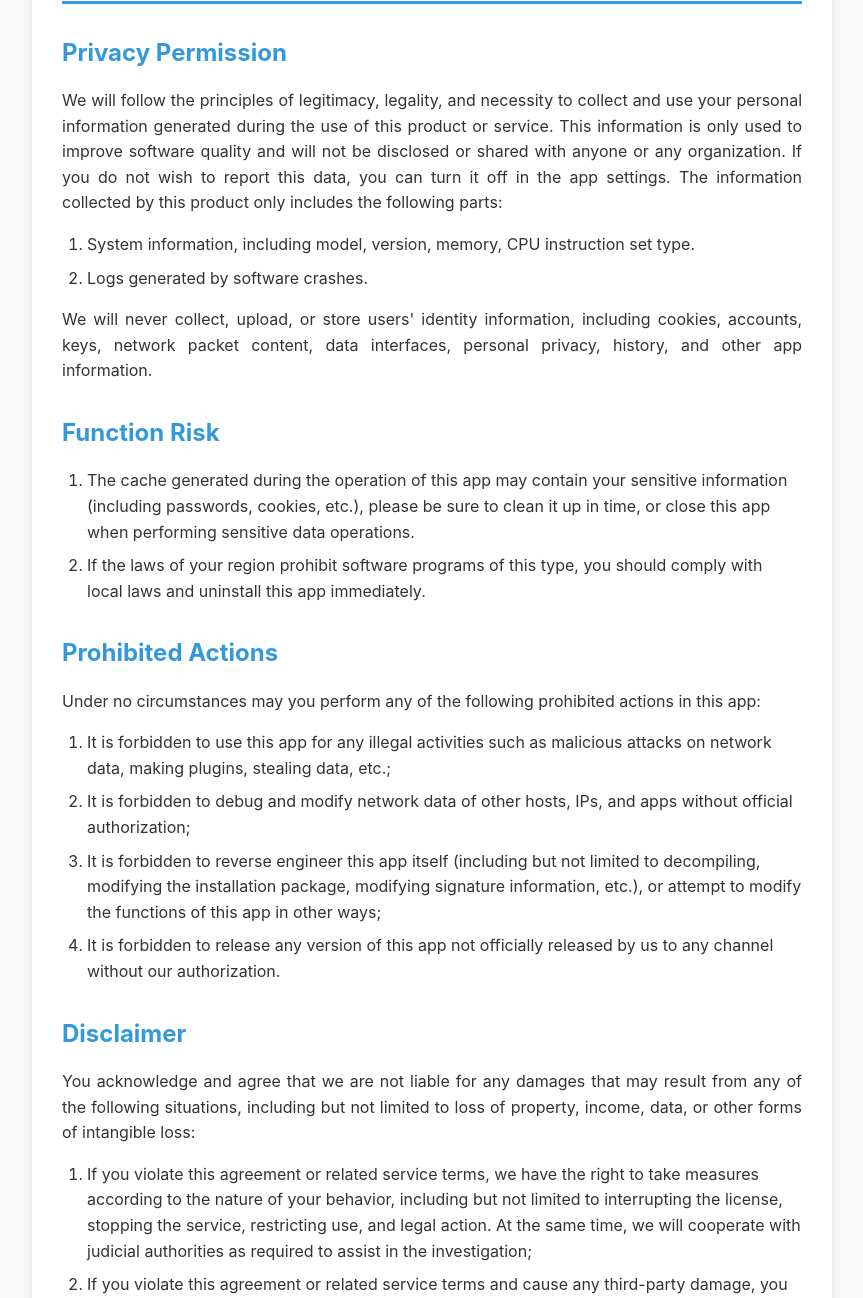
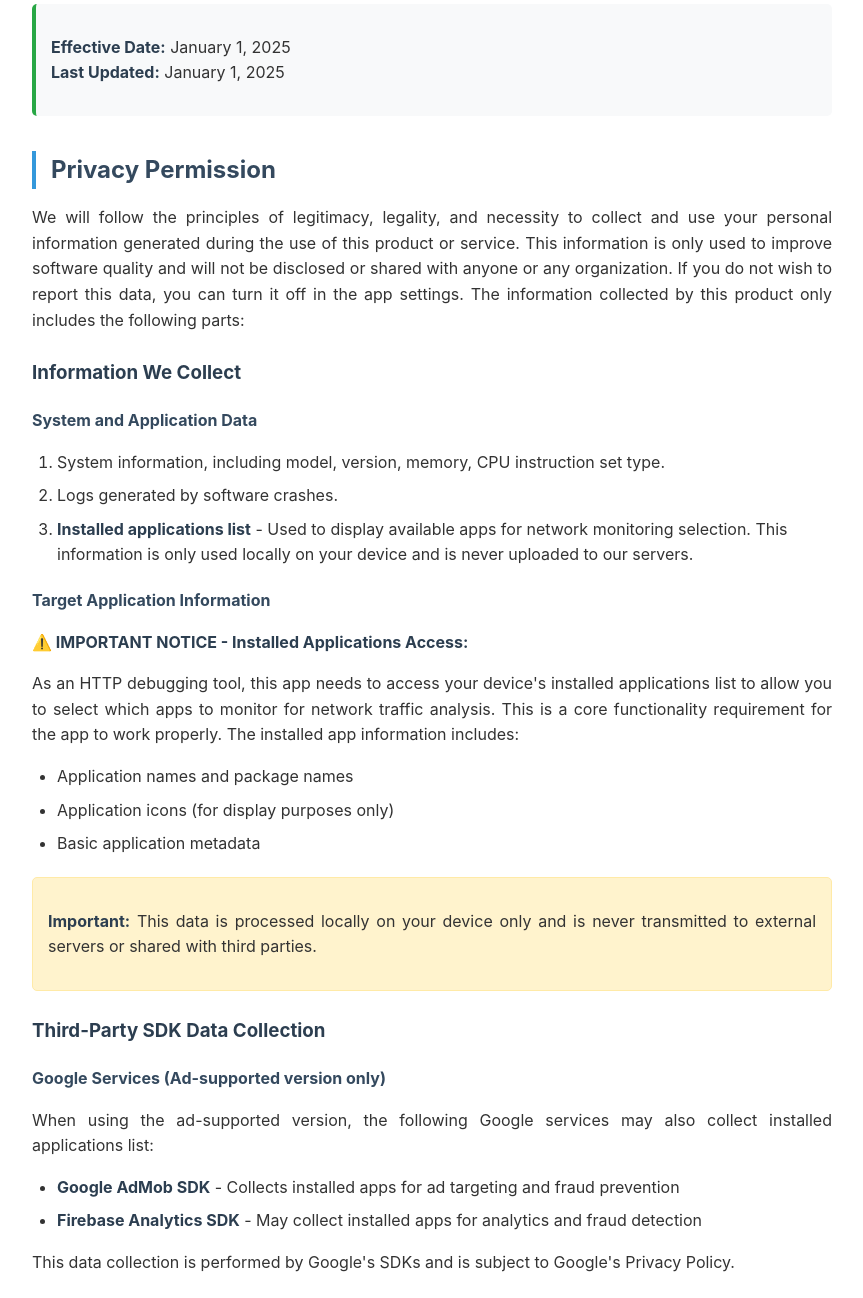
Before and after one commit to httpSniffer/httpSniffer.github.io, a plain HTML site: page user_license_agreement.html in a window 1280 px wide. Shown: the part 132-1430 px from the top of the page, without its empty margins (208-1071 px from the left). Drawn offline with Linux system fonts and the light colour scheme.

Commit message:
Update user_license_agreement.html

```diff
--- a/user_license_agreement.html
+++ b/user_license_agreement.html
@@ -1,106 +1,224 @@
 <!DOCTYPE html>
 <html lang="en">
+
 <head>
     <meta charset="UTF-8">
     <meta name="viewport" content="width=device-width, initial-scale=1.0">
     <title>HTTP Sniffer User License Agreement</title>
     <style>
         body {
-            font-family: -apple-system, BlinkMacSystemFont, 'Segoe UI', Roboto, sans-serif;
+            font-family: -apple-system, BlinkMacSystemFont, 'Segoe UI', Roboto, Oxygen, Ubuntu, Cantarell, sans-serif;
             line-height: 1.6;
+            color: #333;
             max-width: 800px;
             margin: 0 auto;
             padding: 20px;
-            color: #333;
-            background-color: #f9f9f9;
+            background-color: #fff;
         }
-        .container {
-            background: white;
-            padding: 30px;
-            border-radius: 8px;
-            box-shadow: 0 2px 10px rgba(0,0,0,0.1);
-        }
+
         h1 {
             color: #2c3e50;
-            text-align: center;
             border-bottom: 3px solid #3498db;
             padding-bottom: 10px;
+            margin-bottom: 30px;
         }
+
         h2 {
-            color: #3498db;
-            margin-top: 30px;
+            color: #34495e;
+            margin-top: 35px;
             margin-bottom: 15px;
+            border-left: 4px solid #3498db;
+            padding-left: 15px;
         }
+
+        h3 {
+            color: #2c3e50;
+            margin-top: 25px;
+            margin-bottom: 10px;
+        }
+
+        h4 {
+            color: #34495e;
+            margin-top: 20px;
+            margin-bottom: 8px;
+        }
+
         p {
             margin-bottom: 15px;
             text-align: justify;
         }
-        ol, ul {
+
+        ul,
+        ol {
             margin-bottom: 15px;
             padding-left: 25px;
         }
+
         li {
             margin-bottom: 8px;
         }
-        .footer {
-            text-align: center;
-            margin-top: 40px;
-            padding-top: 20px;
-            border-top: 2px solid #ecf0f1;
-            font-weight: bold;
+
+        strong {
             color: #2c3e50;
         }
-        .accept-button {
-            background-color: #3498db;
-            color: white;
-            padding: 12px 30px;
+
+        .meta-info {
+            background-color: #f8f9fa;
+            padding: 15px;
+            border-radius: 5px;
+            margin-bottom: 25px;
+            border-left: 4px solid #28a745;
+        }
+
+        .important-note {
+            background-color: #fff3cd;
+            border: 1px solid #ffeaa7;
+            border-radius: 5px;
+            padding: 15px;
+            margin: 20px 0;
+        }
+
+        .warning {
+            background-color: #f8d7da;
+            border: 1px solid #f5c6cb;
+            border-radius: 5px;
+            padding: 15px;
+            margin: 20px 0;
+        }
+
+        .contact-info {
+            background-color: #e7f3ff;
+            border: 1px solid #b3d9ff;
+            border-radius: 5px;
+            padding: 20px;
+            margin: 25px 0;
+        }
+
+        hr {
             border: none;
-            border-radius: 5px;
-            font-size: 16px;
-            cursor: pointer;
-            margin-top: 10px;
+            height: 2px;
+            background-color: #ecf0f1;
+            margin: 30px 0;
         }
-        .accept-button:hover {
-            background-color: #2980b9;
+
+
+
+        @media (max-width: 600px) {
+            body {
+                padding: 15px;
+            }
+
+            h1 {
+                font-size: 24px;
+            }
+
+            h2 {
+                font-size: 20px;
+            }
         }
     </style>
 </head>
+
 <body>
-    <div class="container">
     <h1>HTTP Sniffer User License Agreement</h1>
 
+    <div class="meta-info">
+        <p><strong>Effective Date:</strong> January 1, 2025<br>
+            <strong>Last Updated:</strong> January 1, 2025
+        </p>
+    </div>
+
     <h2>Privacy Permission</h2>
-        <p>We will follow the principles of legitimacy, legality, and necessity to collect and use your personal information generated during the use of this product or service. This information is only used to improve software quality and will not be disclosed or shared with anyone or any organization. If you do not wish to report this data, you can turn it off in the app settings. The information collected by this product only includes the following parts:</p>
+    <p>We will follow the principles of legitimacy, legality, and necessity to collect and use your personal information
+        generated during the use of this product or service. This information is only used to improve software quality
+        and will not be disclosed or shared with anyone or any organization. If you do not wish to report this data, you
+        can turn it off in the app settings. The information collected by this product only includes the following
+        parts:</p>
+
+    <h3>Information We Collect</h3>
+
+    <h4>System and Application Data</h4>
     <ol>
         <li>System information, including model, version, memory, CPU instruction set type.</li>
         <li>Logs generated by software crashes.</li>
+        <li><strong>Installed applications list</strong> - Used to display available apps for network monitoring
+            selection. This information is only used locally on your device and is never uploaded to our servers.</li>
     </ol>
-        <p>We will never collect, upload, or store users' identity information, including cookies, accounts, keys, network packet content, data interfaces, personal privacy, history, and other app information.</p>
+
+    <h4>Target Application Information</h4>
+    <p><strong>⚠️ IMPORTANT NOTICE - Installed Applications Access:</strong></p>
+
+    <p>As an HTTP debugging tool, this app needs to access your device's installed applications list to allow you to
+        select which apps to monitor for network traffic analysis. This is a core functionality requirement for the app
+        to work properly. The installed app information includes:</p>
+    <ul>
+        <li>Application names and package names</li>
+        <li>Application icons (for display purposes only)</li>
+        <li>Basic application metadata</li>
+    </ul>
+
+    <div class="important-note">
+        <p><strong>Important:</strong> This data is processed locally on your device only and is never transmitted to
+            external servers or shared with third parties.</p>
+    </div>
+
+    <h3>Third-Party SDK Data Collection</h3>
+
+    <h4>Google Services (Ad-supported version only)</h4>
+    <p>When using the ad-supported version, the following Google services may also collect installed applications list:
+    </p>
+    <ul>
+        <li><strong>Google AdMob SDK</strong> - Collects installed apps for ad targeting and fraud prevention</li>
+        <li><strong>Firebase Analytics SDK</strong> - May collect installed apps for analytics and fraud detection</li>
+    </ul>
+    <p>This data collection is performed by Google's SDKs and is subject to Google's Privacy Policy.</p>
+
+    <h3>Data We Do Not Collect</h3>
+    <p>We will never collect, upload, or store users' identity information, including cookies, accounts, keys, network
+        packet content, data interfaces, personal privacy, history, and other sensitive app information.</p>
 
     <h2>Function Risk</h2>
     <ol>
-            <li>The cache generated during the operation of this app may contain your sensitive information (including passwords, cookies, etc.), please be sure to clean it up in time, or close this app when performing sensitive data operations.</li>
-            <li>If the laws of your region prohibit software programs of this type, you should comply with local laws and uninstall this app immediately.</li>
+        <li>The cache generated during the operation of this app may contain your sensitive information (including
+            passwords, cookies, etc.), please be sure to clean it up in time, or close this app when performing
+            sensitive data operations.</li>
+        <li>If the laws of your region prohibit software programs of this type, you should comply with local laws and
+            uninstall this app immediately.</li>
     </ol>
 
     <h2>Prohibited Actions</h2>
     <p>Under no circumstances may you perform any of the following prohibited actions in this app:</p>
     <ol>
-            <li>It is forbidden to use this app for any illegal activities such as malicious attacks on network data, making plugins, stealing data, etc.;</li>
-            <li>It is forbidden to debug and modify network data of other hosts, IPs, and apps without official authorization;</li>
-            <li>It is forbidden to reverse engineer this app itself (including but not limited to decompiling, modifying the installation package, modifying signature information, etc.), or attempt to modify the functions of this app in other ways;</li>
-            <li>It is forbidden to release any version of this app not officially released by us to any channel without our authorization.</li>
+        <li>It is forbidden to use this app for any illegal activities such as malicious attacks on network data, making
+            plugins, stealing data, etc.;</li>
+        <li>It is forbidden to debug and modify network data of other hosts, IPs, and apps without official
+            authorization;</li>
+        <li>It is forbidden to reverse engineer this app itself (including but not limited to decompiling, modifying the
+            installation package, modifying signature information, etc.), or attempt to modify the functions of this app
+            in other ways;</li>
+        <li>It is forbidden to release any version of this app not officially released by us to any channel without our
+            authorization.</li>
     </ol>
 
     <h2>Disclaimer</h2>
-        <p>You acknowledge and agree that we are not liable for any damages that may result from any of the following situations, including but not limited to loss of property, income, data, or other forms of intangible loss:</p>
+    <p>You acknowledge and agree that we are not liable for any damages that may result from any of the following
+        situations, including but not limited to loss of property, income, data, or other forms of intangible loss:</p>
     <ol>
-            <li>If you violate this agreement or related service terms, we have the right to take measures according to the nature of your behavior, including but not limited to interrupting the license, stopping the service, restricting use, and legal action. At the same time, we will cooperate with judicial authorities as required to assist in the investigation;</li>
-            <li>If you violate this agreement or related service terms and cause any third-party damage, you shall bear the responsibility independently;</li>
-            <li>If the service of this app cannot be used normally due to force majeure such as typhoon, earthquake, tsunami, flood, power outage, war, terrorist attack, etc.;</li>
-            <li>If the system service is interrupted or delayed due to hacker attacks, technical adjustments or failures of telecom departments, system maintenance, etc.; if the system service is interrupted, terminated, or delayed due to government orders, changes in laws and regulations, orders or rulings of judicial and administrative authorities, etc.</li>
+        <li>If you violate this agreement or related service terms, we have the right to take measures according to the
+            nature of your behavior, including but not limited to interrupting the license, stopping the service,
+            restricting use, and legal action. At the same time, we will cooperate with judicial authorities as required
+            to assist in the investigation;</li>
+        <li>If you violate this agreement or related service terms and cause any third-party damage, you shall bear the
+            responsibility independently;</li>
+        <li>If the service of this app cannot be used normally due to force majeure such as typhoon, earthquake,
+            tsunami, flood, power outage, war, terrorist attack, etc.;</li>
+        <li>If the system service is interrupted or delayed due to hacker attacks, technical adjustments or failures of
+            telecom departments, system maintenance, etc.; if the system service is interrupted, terminated, or delayed
+            due to government orders, changes in laws and regulations, orders or rulings of judicial and administrative
+            authorities, etc.</li>
     </ol>
 
-    </div>
+
 </body>
+
 </html>
```
Lines whose indentation alone changed are shown as unchanged.
